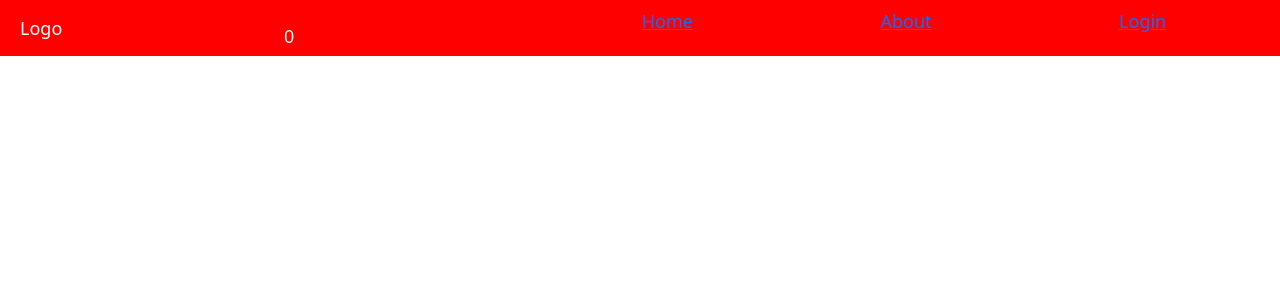
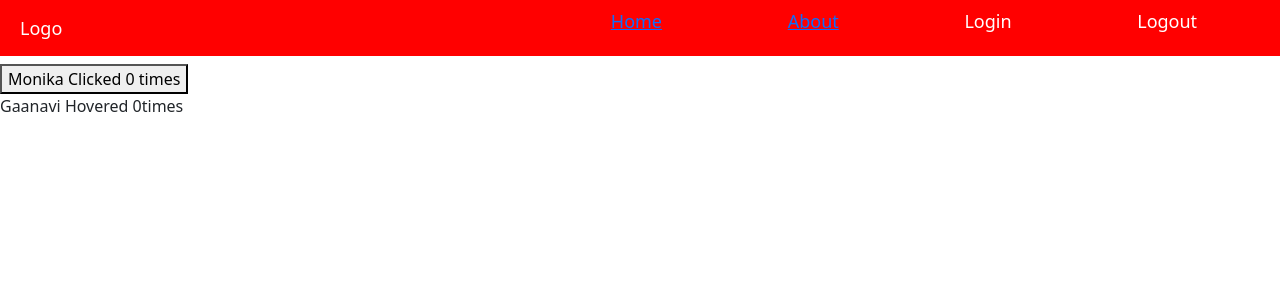
Before and after one commit to Monika-Abhijeet/JR-19-learn-react, a React (Create React App) app: page /hoc in a window 1280 px wide. Shown: the top 300 px of the page. Built offline with nearby package versions, Linux system fonts and the light colour scheme.

Commit message:
HOC components

```diff
--- a/src/App.js
+++ b/src/App.js
@@ -30,6 +30,7 @@ import Inline from "./components/styling/inline";
 import ParentStyling from "./components/styling/parentStyle";
 import ParentErrorBoundary from "./components/errorBoundary/parentErrorBoundary";
 import ReduxDemo from "./components/redux/reduxDemo";
+import ParentHOC from "./components/navbar/HOC/ParentHOC";
 function App() {
   return (
     <div>
@@ -57,6 +58,7 @@ function App() {
             <Route path="/styles" element={<ParentStyling />} />
             <Route path="/errorBoundary" element={<ParentErrorBoundary />} />
             <Route path="redux" element={<ReduxDemo />} />
+            <Route path="/hoc" element={<ParentHOC />} />
           </Routes>
         </div>
       </BrowserRouter>
--- /dev/null
+++ b/src/components/navbar/HOC/HoverCounter.js
@@ -0,0 +1,15 @@
+import { Component } from "react";
+import updatedComponent from "./withCounter";
+class HoverCounter extends Component {
+  render() {
+    return (
+      <div>
+        <p onMouseOver={() => this.props.incrementCount()}>
+          {this.props.name} Hovered {this.props.count}times
+        </p>
+      </div>
+    );
+  }
+}
+
+export default updatedComponent(HoverCounter);
--- /dev/null
+++ b/src/components/navbar/HOC/ParentHOC.js
@@ -0,0 +1,15 @@
+import { Component } from "react";
+import Counter from "./counter";
+import HoverCounter from "./HoverCounter";
+
+class ParentHOC extends Component {
+  render() {
+    return (
+      <div>
+        <Counter name="Monika" />
+        <HoverCounter name="Gaanavi" />
+      </div>
+    );
+  }
+}
+export default ParentHOC;
--- /dev/null
+++ b/src/components/navbar/HOC/counter.js
@@ -0,0 +1,15 @@
+import { Component } from "react";
+import updatedComponent from "./withCounter";
+class Counter extends Component {
+  render() {
+    return (
+      <div>
+        <button onClick={() => this.props.incrementCount()}>
+          {this.props.name} Clicked {this.props.count} times
+        </button>
+      </div>
+    );
+  }
+}
+
+export default updatedComponent(Counter);
--- /dev/null
+++ b/src/components/navbar/HOC/withCounter.js
@@ -0,0 +1,28 @@
+import { Component } from "react";
+import { increment } from "../../redux/actions";
+
+const updatedComponent = (OriginalComponent) => {
+  class NewComponent extends Component {
+    constructor(props) {
+      super(props);
+      this.state = {
+        count: 0,
+      };
+    }
+    increment = () => {
+      this.setState({ count: this.state.count + 1 });
+    };
+    render() {
+      console.log(this.props);
+      return (
+        <OriginalComponent
+          count={this.state.count}
+          incrementCount={this.increment}
+          {...this.props}
+        />
+      );
+    }
+  }
+  return NewComponent;
+};
+export default updatedComponent;
--- a/src/components/navbar/navbar.js
+++ b/src/components/navbar/navbar.js
@@ -1,12 +1,13 @@
 import "./navbar.css";
+import { useDispatch } from "react-redux";
+import { signin, signout } from "../redux/actions";
 import { Link } from "react-router-dom";
-import { useSelector } from "react-redux";
 function Navbar() {
-  const counter = useSelector((state) => state.counter);
+  const dispatch = useDispatch();
   return (
     <div className="navbar-container">
       <div className="navbar">
-        <p>Logo</p> {counter}
+        <p>Logo</p>
         <ul className="pages-list">
           <Link to="/">
             <li>Home</li>
@@ -14,9 +15,10 @@ function Navbar() {
           <Link to="/about">
             <li>About</li>
           </Link>
-          <Link to="/login">
-            <li>Login</li>
-          </Link>
+          {/* <Link to="/login"> */}
+          <li onClick={() => dispatch(signin())}>Login</li>
+          {/* </Link> */}
+          <li onClick={() => dispatch(signout())}>Logout</li>
         </ul>
       </div>
     </div>
--- a/src/components/pages/Home.js
+++ b/src/components/pages/Home.js
@@ -1,4 +1,5 @@
 import { Link } from "react-router-dom";
+import { useSelector } from "react-redux";
 let users = [
   {
     id: 0,
@@ -24,6 +25,10 @@ let users = [
 ];
 
 function Home() {
+  const isLogged = useSelector((state) => state.isLogged);
+  if (!isLogged) {
+    return <h1>Please Login to view Home page</h1>;
+  }
   return (
     <div>
       <table className="table bordered">
--- a/src/components/pages/about.js
+++ b/src/components/pages/about.js
@@ -1,9 +1,12 @@
 import { useSelector } from "react-redux";
 function About() {
-  const counter = useSelector((state) => state.counter);
+  const isLogged = useSelector((state) => state.isLogged);
+  if (!isLogged) {
+    return <h1>Please Login to view this page</h1>;
+  }
   return (
     <div>
-      <h1>About page: {counter}</h1>
+      <h1>About page</h1>
     </div>
   );
 }
```
